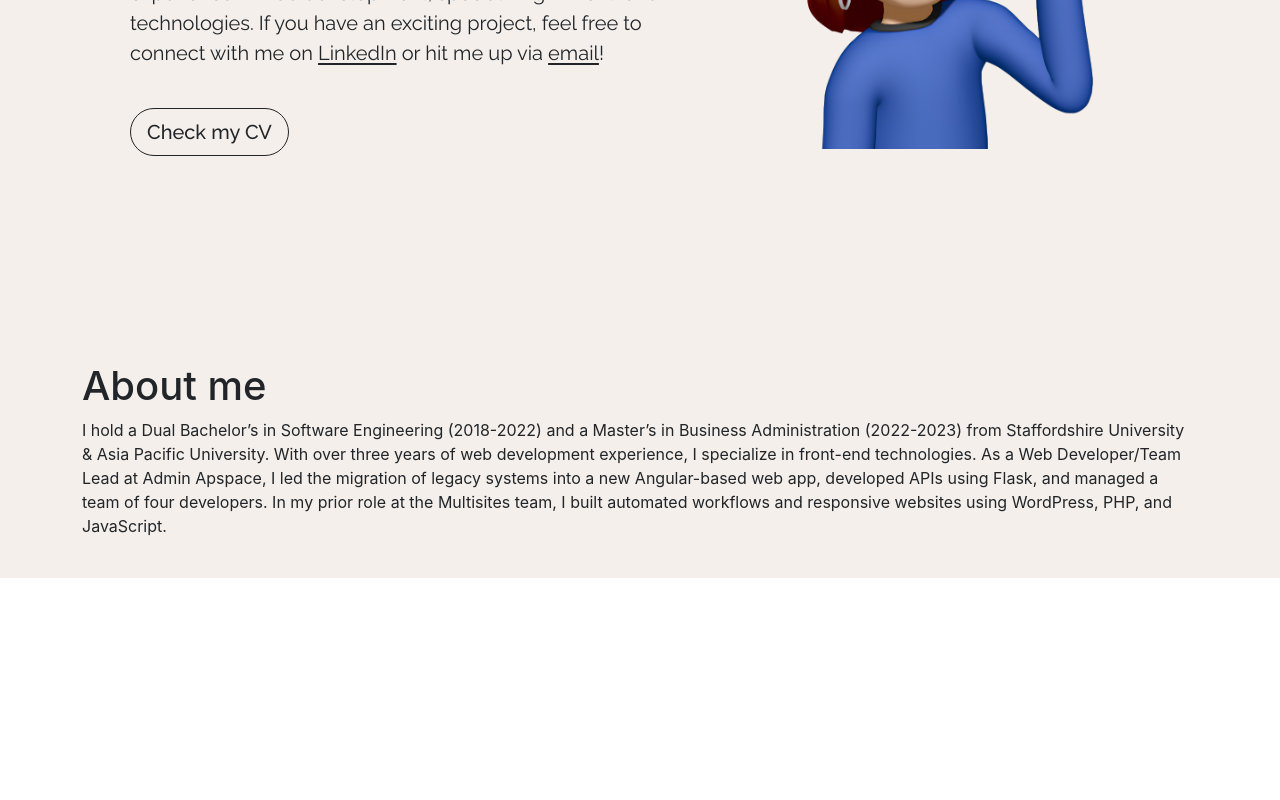
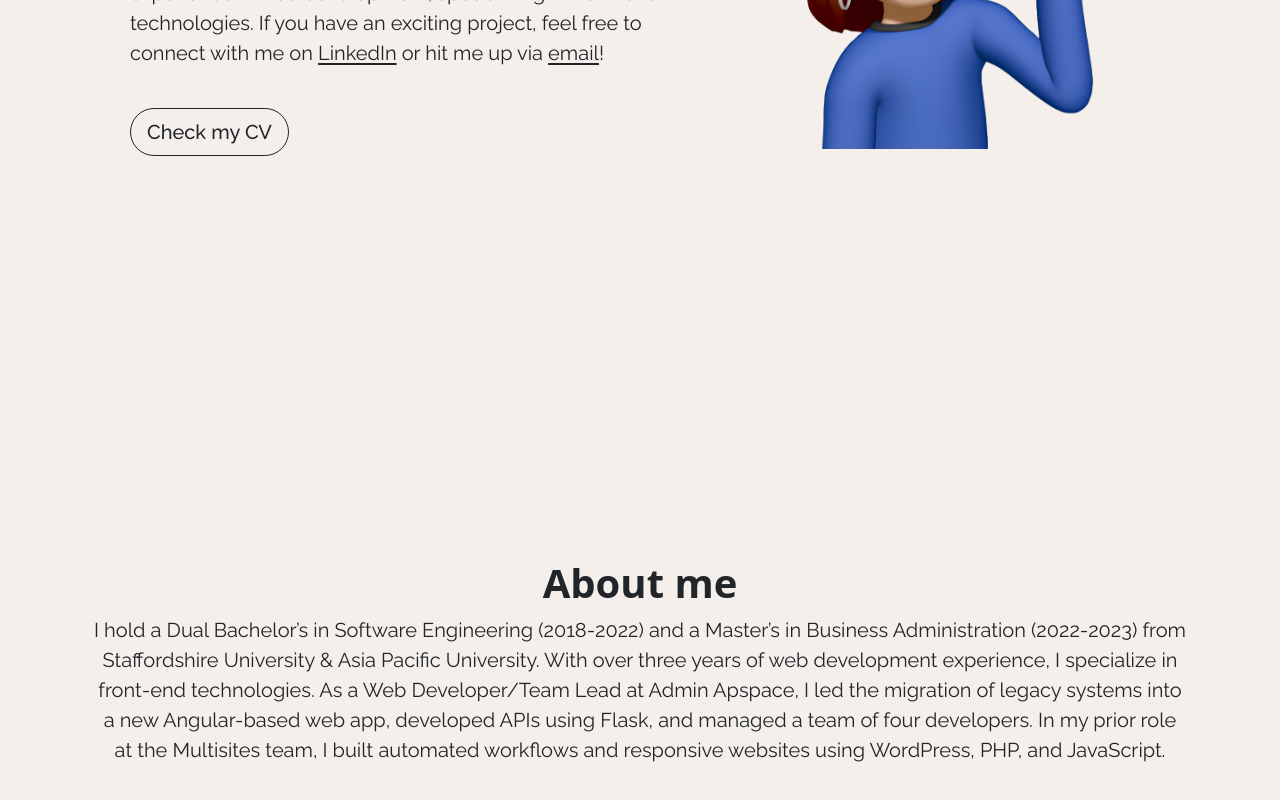
Before and after one commit to iamkaraman/my-web-app, a React (Create React App) app: page / in a window 1280 px wide. Shown: the part 502-1302 px from the top of the page. Before the commit the page ends 1080 px from the top, so only its background shows below. Built offline with nearby package versions, Linux system fonts and the light colour scheme; a web font is replaced by a local one.

Commit message:
styled AboutMe component, and refactored css classes

```diff
--- a/src/App.css
+++ b/src/App.css
@@ -2,7 +2,7 @@
   background-color: #f4efea;
 }
 
-.greeting-header {
+.paragraph-header {
   font-family: "The Girl Next Door", system-ui;
   font-weight: 600;
   font-style: normal;
@@ -12,7 +12,7 @@ p {
   margin-bottom: 2.5rem;
 }
 
-.intro-text {
+.paragraph-text {
   font-family: "Raleway", sans-serif;
   font-optical-sizing: auto;
   font-weight: 200;
--- a/src/components/AboutMe.js
+++ b/src/components/AboutMe.js
@@ -1,8 +1,12 @@
 export default function AboutMe() {
   return (
-    <div id="aboutMe" className="d-flex flex-column">
-      <h1>About me</h1>
-      <p>
+    <div
+      id="aboutMe"
+      className="container d-flex flex-column text-center justify-content-center"
+      style={{ height: "80vh" }}
+    >
+      <h1 className="paragraph-header">About me</h1>
+      <p className="fw-normal lh-base fs-5 paragraph-text">
         I hold a Dual Bachelor’s in Software Engineering (2018-2022) and a
         Master’s in Business Administration (2022-2023) from Staffordshire
         University & Asia Pacific University. With over three years of web
--- a/src/components/Greeting.js
+++ b/src/components/Greeting.js
@@ -4,11 +4,11 @@ export default function Greeting() {
   return (
     <div className="d-flex vh-100">
       <div className="col my-auto ms-5">
-        <h2 className="display-2 fw-normal greeting-header">
+        <h2 className="display-2 fw-normal paragraph-header">
           Hello,
           <br /> I'm Kamila.
         </h2>
-        <p className="fw-normal lh-base fs-5 intro-text">
+        <p className="fw-normal lh-base fs-5 paragraph-text">
           I am a recent graduate with over three years of experience in web
           development, specializing in front-end technologies. If you have an
           exciting project, feel free to connect with me on{" "}
```
